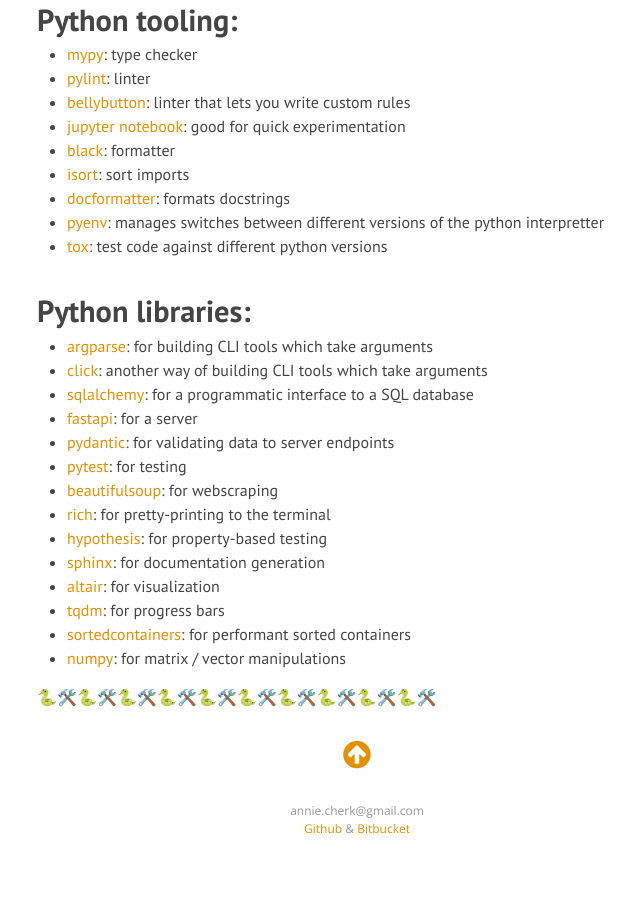
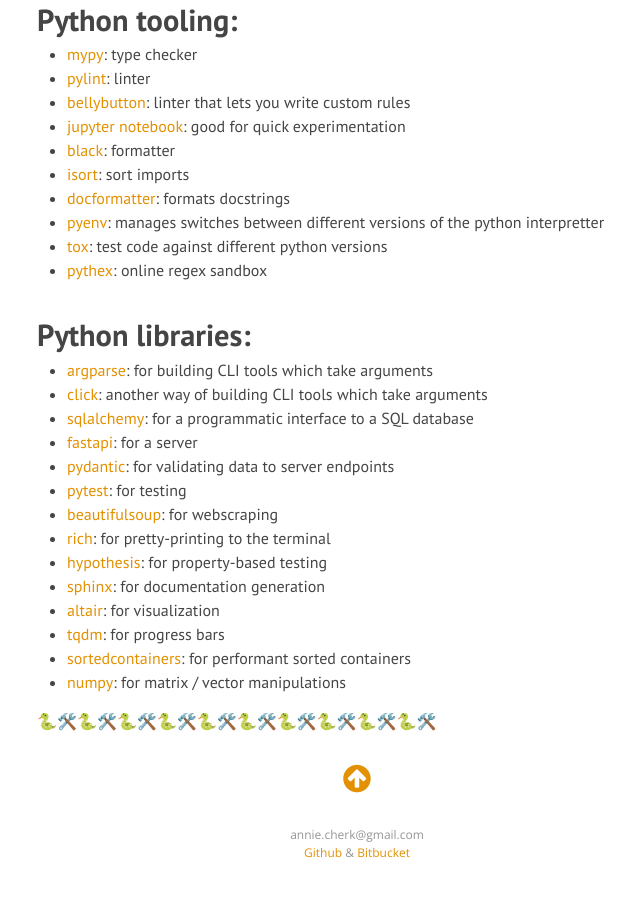
Before and after one commit to anniecherk/anniecherk.github.io, a Jekyll site: the page built from _posts/2021-11-01-python-cribsheet.markdown, in a window 1280 px wide and 900 px high, scrolled down 792 px. Shown: the top 897 px of the window, without its empty margins (283-923 px from the left). Built offline with Jekyll 4.4.1, drawn with Linux system fonts in a browser that asks for light colours; nearby versions of some CDN libraries.

Commit message:
added pythex regex sandbox

```diff
--- a/_posts/2021-11-01-python-cribsheet.markdown
+++ b/_posts/2021-11-01-python-cribsheet.markdown
@@ -23,6 +23,7 @@
 - [docformatter](https://pypi.org/project/docformatter/): formats docstrings
 - [pyenv](https://github.com/pyenv/pyenv): manages switches between different versions of the python interpretter
 - [tox](https://tox.wiki/en/latest/index.html): test code against different python versions
+- [pythex](https://pythex.org/): online regex sandbox
 
 # Python libraries:
 - [argparse](https://docs.python.org/3/library/argparse.html): for building CLI tools which take arguments
```
